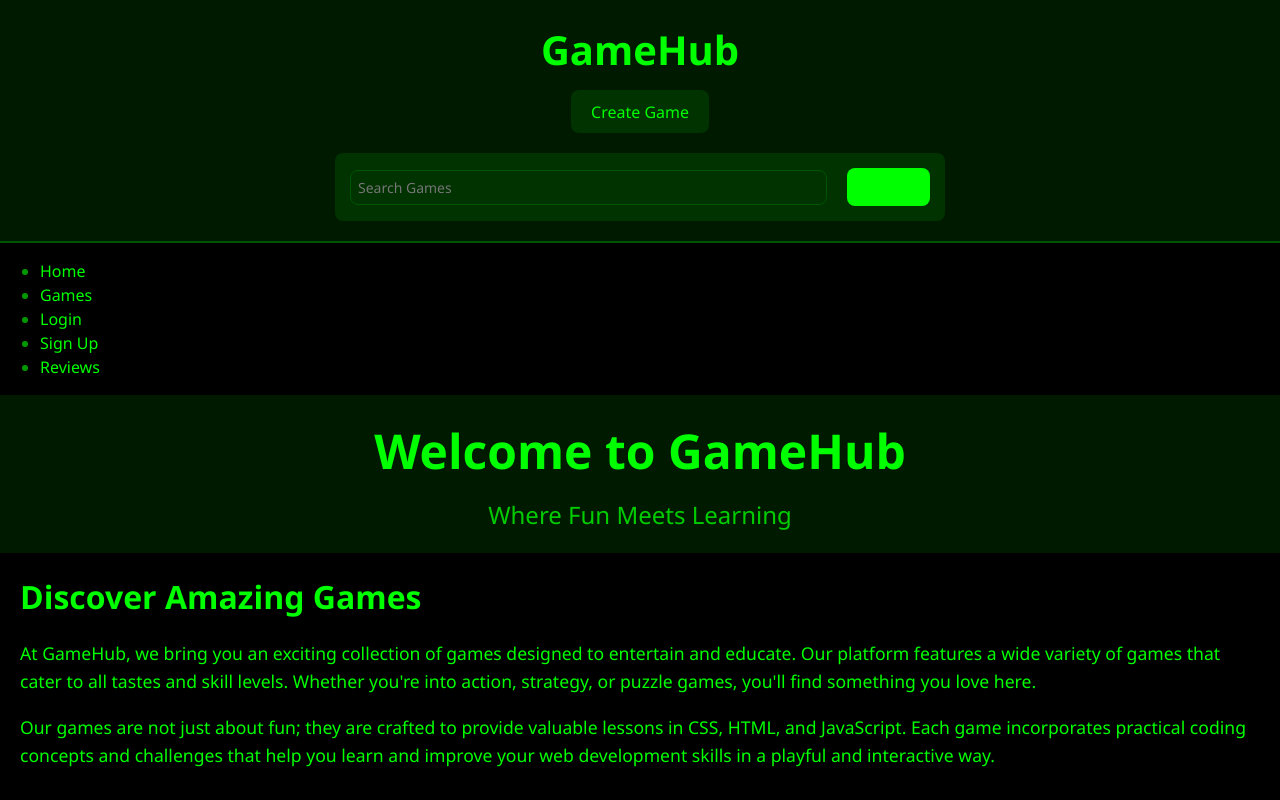
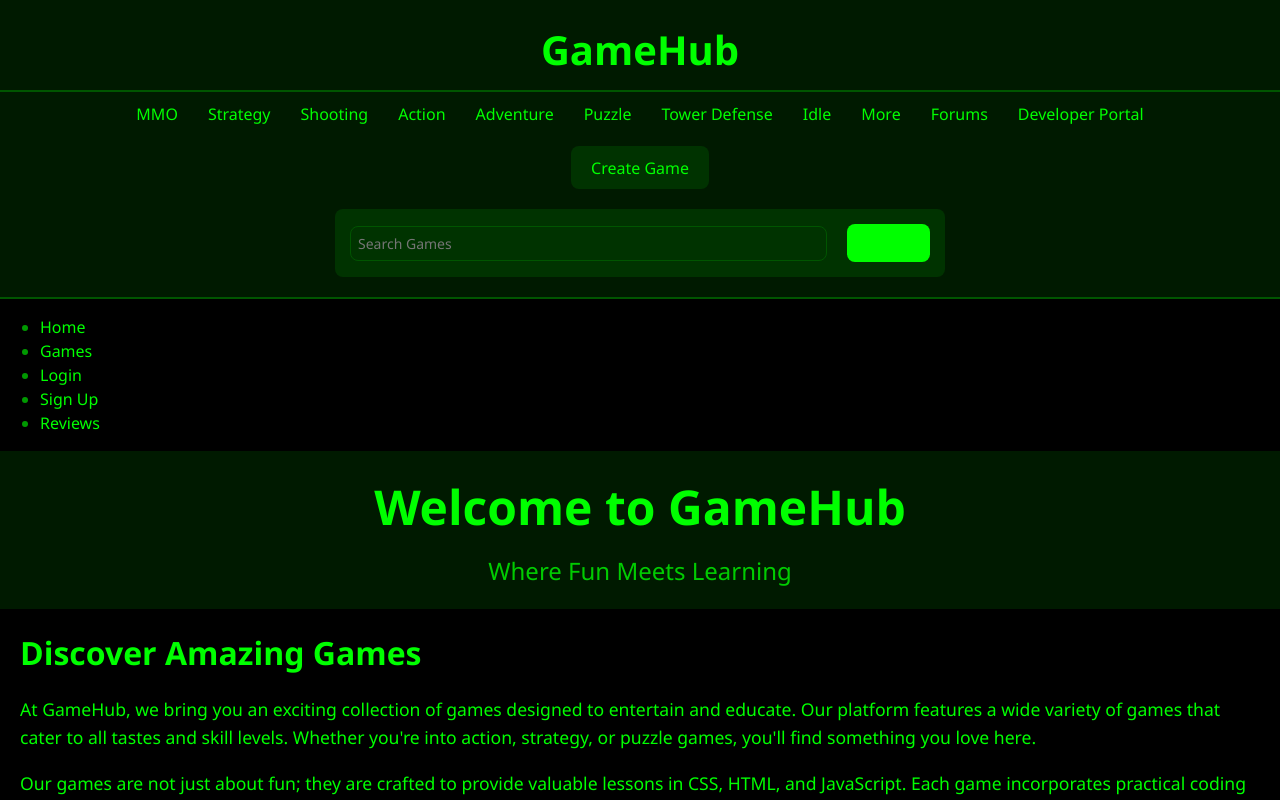
Before and after one commit to thebigbeanest/GameHub, a React (Vite) app: page / in a window 1280 px wide. Shown: the top 800 px of the page. Built offline with nearby package versions, Linux system fonts and the light colour scheme.

Commit message:
Created a self closing environment for the jscode display variable when displaying saved game data on GamePage, removing the (variablename) is already declared error.

```diff
--- a/src/App.css
+++ b/src/App.css
@@ -84,35 +84,28 @@
 }
 
 /* Navigation */
-.nav {
+.navbar {
   display: flex;
   justify-content: center;
+  flex-wrap: wrap;
   background-color: var(--nav-bg-color);
   padding: 10px 0;
   border-top: 2px solid var(--button-hover-color);
+  margin-top: 10px;
+  width: 100%;
 }
 
-.nav ul {
-  display: flex;
-  list-style: none;
-  padding: 0;
-  margin: 0;
-}
-
-.nav li {
-  margin: 0 15px;
-}
-
-.nav a {
+.navbar a {
   color: var(--nav-link-color);
   font-weight: 500;
   text-decoration: none;
   font-size: 1em;
+  margin: 0 15px;
   transition: color 0.3s;
   font-family: 'Segoe UI', Tahoma, Geneva, Verdana, sans-serif;
 }
 
-.nav a:hover {
+.navbar a:hover {
   color: var(--nav-link-hover-color);
 }
 
--- a/src/Components/GamePage.jsx
+++ b/src/Components/GamePage.jsx
@@ -70,7 +70,11 @@ const GamePage = () => {
           </head>
           <body>
             ${htmlCode}
-            <script>${jsCode}</script>
+            <script>
+              (function() {
+                ${jsCode}
+              })();
+            </script>
           </body>
           </html>
         `);
--- a/src/Components/Header.jsx
+++ b/src/Components/Header.jsx
@@ -1,6 +1,5 @@
 import { Link, useNavigate } from "react-router-dom";
 import { useState } from 'react';
-import Nav from './Nav'
 import axios from 'axios';
 
 export default function Header() {
@@ -28,6 +27,19 @@ export default function Header() {
   return (
     <div className="header">
       <h1>GameHub</h1>
+      <nav className="navbar">
+        <Link to="/category/mmo">MMO</Link>
+        <Link to="/category/strategy">Strategy</Link>
+        <Link to="/category/shooting">Shooting</Link>
+        <Link to="/category/action">Action</Link>
+        <Link to="/category/adventure">Adventure</Link>
+        <Link to="/category/puzzle">Puzzle</Link>
+        <Link to="/category/tower-defense">Tower Defense</Link>
+        <Link to="/category/idle">Idle</Link>
+        <Link to="/category/more">More</Link>
+        <Link to="/forums">Forums</Link>
+        <Link to="/developer-portal">Developer Portal</Link>
+      </nav>
       <button>
         <Link to='/CreateGamePage' className='neweventbutton'>Create Game</Link>
       </button>
```
